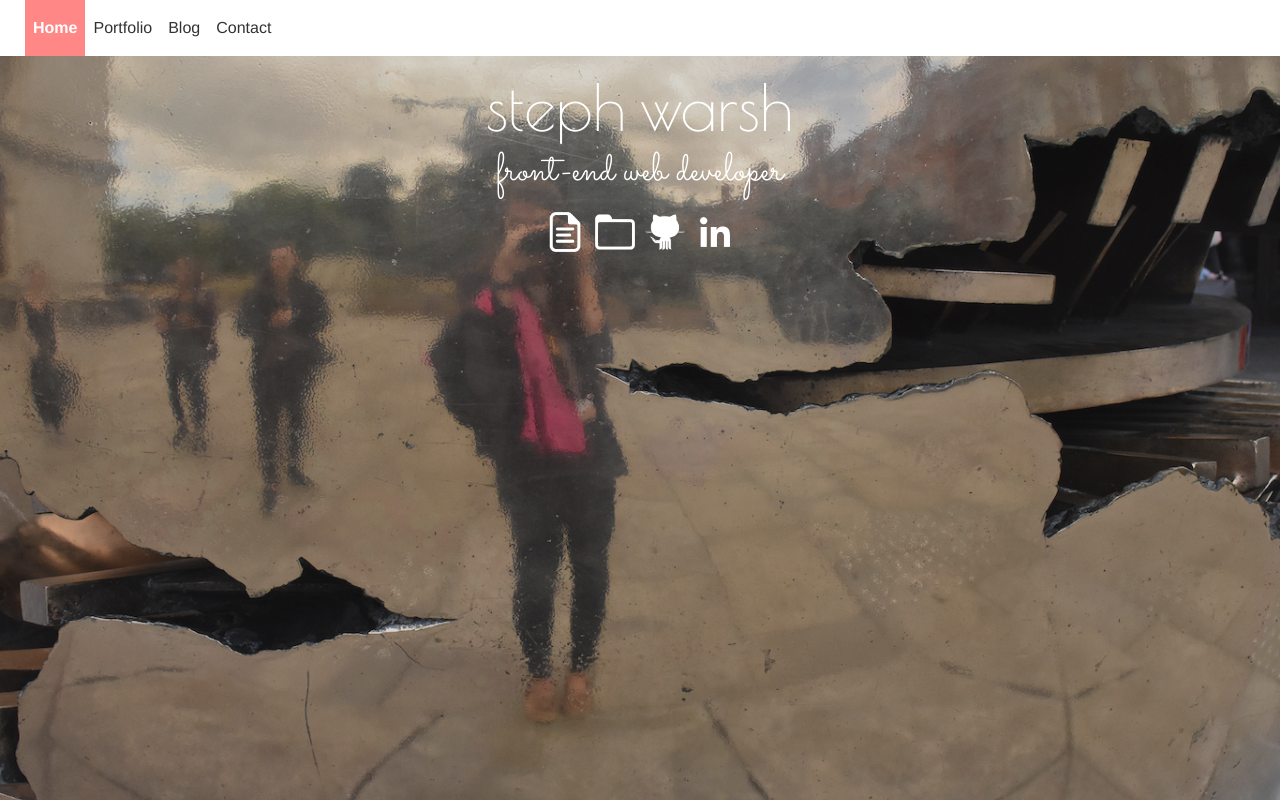
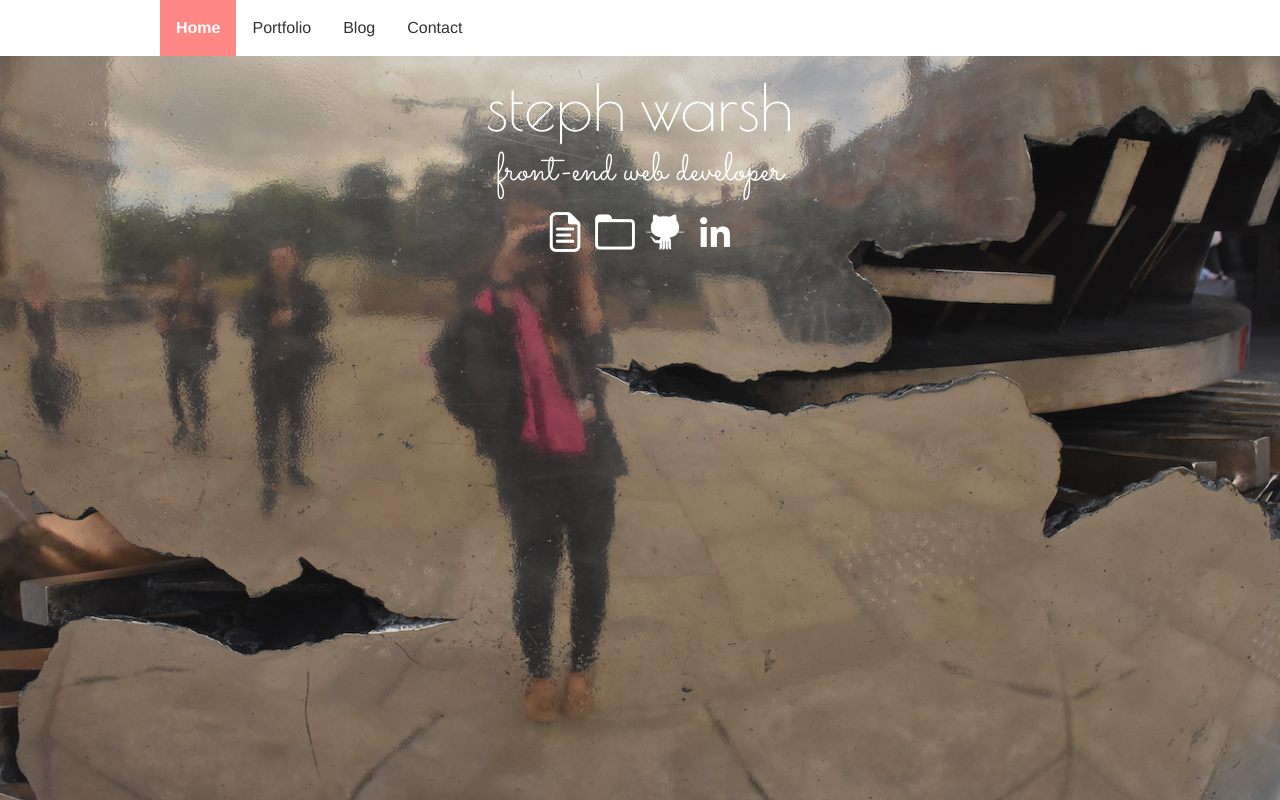
Before and after one commit to smwarsh/stephwarsh1, a React (Create React App) app: page / in a window 1280 px wide. Built offline with nearby package versions, Linux system fonts and the light colour scheme.

Commit message:
Nav media queries

```diff
--- a/src/components/App/App.css
+++ b/src/components/App/App.css
@@ -36,3 +36,18 @@ main {
   background-color: #ff8785;
   color: #fff;
 }
+
+@media only screen and (min-width: 768px) {
+  .nav a {
+    padding: 16px;
+  }
+}
+
+@media only screen and (min-width: 992px) {
+  .navbar-nav {
+    margin: 0 auto;
+    padding: 0;
+		width: 80%;
+		max-width: 960px;
+  }
+}
```
